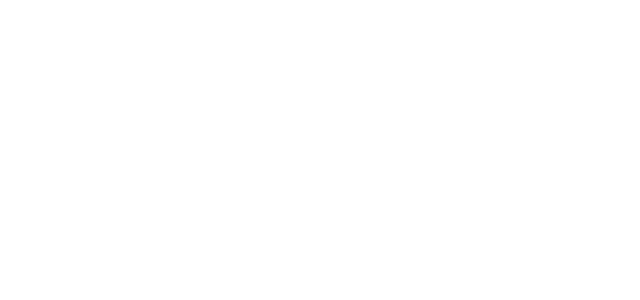
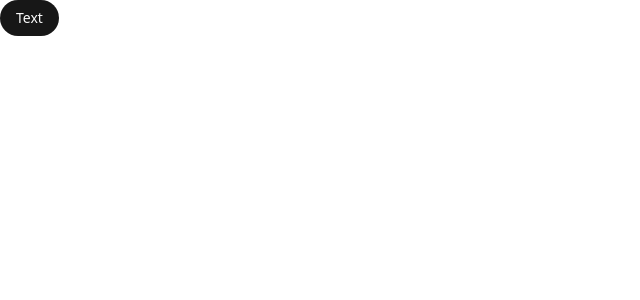
Before and after one commit to Angel-Diaz-H/notes, a Next.js app in the folder notes/: page / in a window 1280 px wide. Shown: the top 300 px of the page, without its empty margins (0-640 px from the left). Built offline with nearby package versions, Linux system fonts and the light colour scheme.

Commit message:
Añadido de botón

```diff
--- a/notes/src/app/page.tsx
+++ b/notes/src/app/page.tsx
@@ -1,6 +1,9 @@
+import { Button } from "@/components/ui/button";
+
 export default function Home() {
   return (
     <div>
+      <Button>Text</Button>
     </div>
   );
 }
--- a/notes/src/components/ui/button.tsx
+++ b/notes/src/components/ui/button.tsx
@@ -5,7 +5,7 @@
 import { cn } from "@/lib/utils"
 
 const buttonVariants = cva(
-  "inline-flex items-center justify-center gap-2 whitespace-nowrap rounded-md text-sm font-medium transition-all disabled:pointer-events-none disabled:opacity-50 [&_svg]:pointer-events-none [&_svg:not([class*='size-'])]:size-4 shrink-0 [&_svg]:shrink-0 outline-none focus-visible:border-ring focus-visible:ring-ring/50 focus-visible:ring-[3px] aria-invalid:ring-destructive/20 dark:aria-invalid:ring-destructive/40 aria-invalid:border-destructive",
+  "inline-flex items-center justify-center gap-2 whitespace-nowrap rounded-4xl text-sm font-medium transition-all disabled:pointer-events-none disabled:opacity-50 [&_svg]:pointer-events-none [&_svg:not([class*='size-'])]:size-4 shrink-0 [&_svg]:shrink-0 outline-none focus-visible:border-ring focus-visible:ring-ring/50 focus-visible:ring-[3px] aria-invalid:ring-destructive/20 dark:aria-invalid:ring-destructive/40 aria-invalid:border-destructive",
   {
     variants: {
       variant: {
@@ -22,8 +22,8 @@
       },
       size: {
         default: "h-9 px-4 py-2 has-[>svg]:px-3",
-        sm: "h-8 rounded-md gap-1.5 px-3 has-[>svg]:px-2.5",
-        lg: "h-10 rounded-md px-6 has-[>svg]:px-4",
+        sm: "h-8 rounded-4xl gap-1.5 px-3 has-[>svg]:px-2.5",
+        lg: "h-10 rounded-4xl px-6 has-[>svg]:px-4",
         icon: "size-9",
         "icon-sm": "size-8",
         "icon-lg": "size-10",
```
